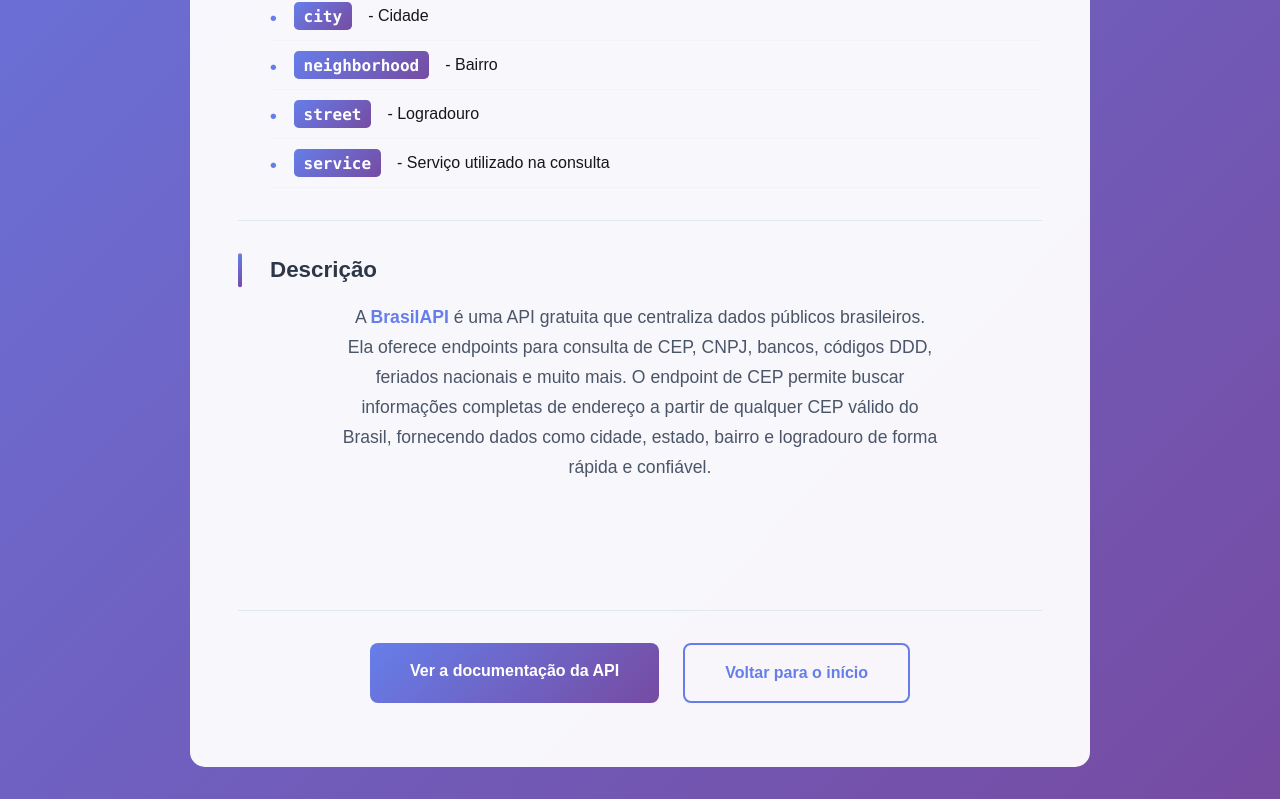
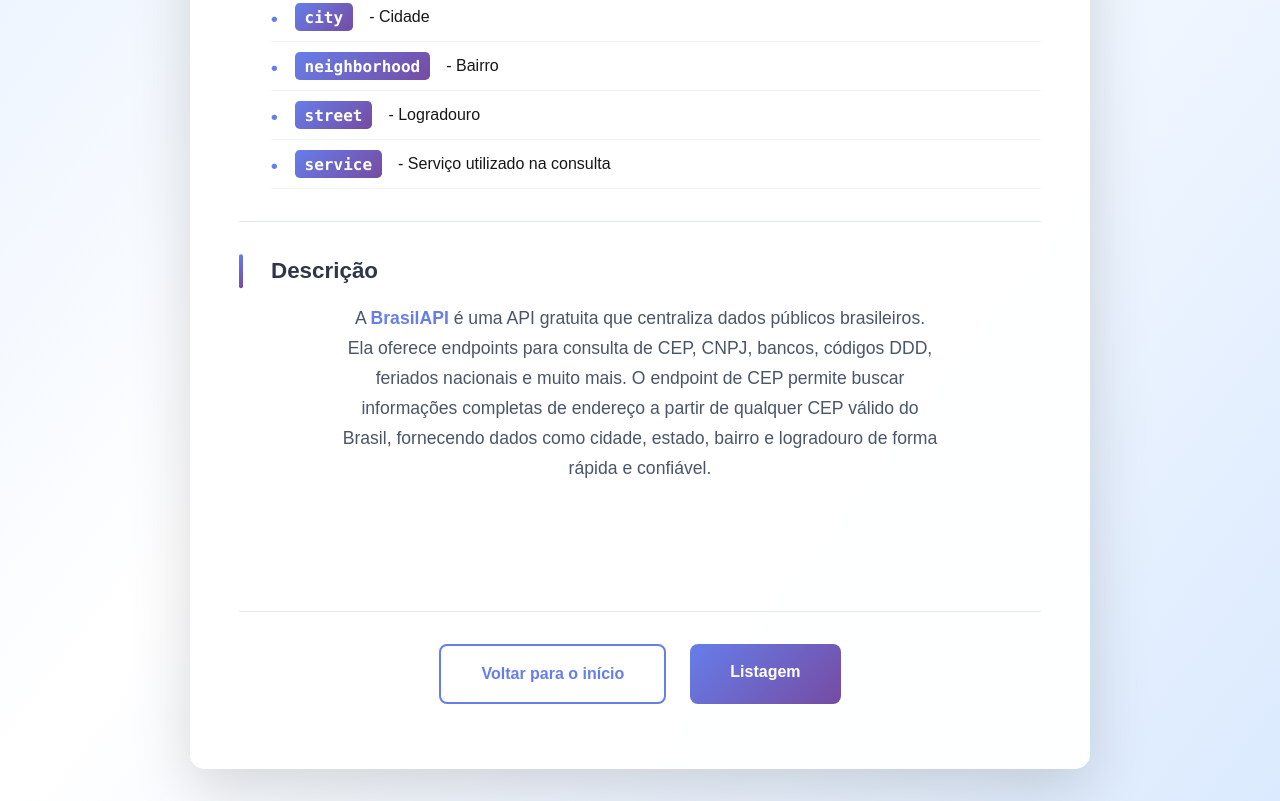
Before and after one commit to Luizricci/Projeto-API-Semestre, a Next.js app: page /descricao in a window 1280 px wide. Shown: the part 867-1668 px from the top of the page. Built offline with nearby package versions, Linux system fonts and the light colour scheme.

Commit message:
Feat: create page listagem

```diff
--- a/src/app/descricao/page.jsx
+++ b/src/app/descricao/page.jsx
@@ -49,11 +49,11 @@ export default function Descricao() {
                 </div>
 
                 <div className={styles.buttons}>
-                    <Link href="https://brasilapi.com.br/docs" target="_blank" className={styles.buttonPrimary}>
-                        Ver a documentação da API
-                    </Link>
                     <Link href="/home" className={styles.buttonSecondary}>
                         Voltar para o início
+                    </Link>
+                    <Link href="/listagem" target="_blank" className={styles.buttonPrimary}>
+                        Listagem
                     </Link>
                 </div>
             </div>
--- a/src/app/descricao/page.module.css
+++ b/src/app/descricao/page.module.css
@@ -1,20 +1,19 @@
 .container {
     min-height: 100vh;
-    background: linear-gradient(135deg, #667eea 0%, #764ba2 100%);
+    background: linear-gradient(to bottom right, #dbeafe 0%, #ffffff 50%, #dbeafe 100%);
     padding: 2rem;
 }
 
 .card {
     background: rgba(255,255,255,0.95);
-    border-radius: 0;
-    box-shadow: none;
+    border-radius: 15px;
+    box-shadow: 0 20px 60px rgba(0,0,0,0.15);
     padding: 4rem 3rem;
     max-width: 900px;
     width: 100%;
     margin: 0 auto;
-    backdrop-filter: none;
-    border: none;
-    border-radius: 15px;
+    backdrop-filter: blur(10px);
+    border: 1px solid rgba(255,255,255,0.2);
 }
 
 .title {
--- a/src/app/home/page.jsx
+++ b/src/app/home/page.jsx
@@ -1,16 +1,14 @@
 import Link from "next/link"
+import Image from "next/image"
 
 export default function Home() {
     return (
         <div className="bg-gradient-to-br from-blue-100 via-white to-blue-200 min-h-screen flex flex-col">
-            <header className="w-full py-6 bg-white shadow-md flex justify-center">
-                <h1 className="text-4xl font-extrabold text-blue-700 tracking-tight">APIHub</h1>
-            </header>
             <main className="flex flex-1 items-center justify-center p-4">
                 <div className="bg-white/90 backdrop-blur-lg p-10 rounded-2xl shadow-2xl text-center max-w-xl w-full border border-blue-100">
                     <div className="mb-8">
                         <h2 className="text-2xl font-semibold text-gray-800 mb-2">Sejam todos bem-vindos</h2>
-                        <p className="text-gray-500">Projeto de integração de APIs públicas brasileiras</p>
+                        <Image src="/MinhaFoto.png" alt="Descrição da imagem" width={500} height={300} className="rounded-lg shadow-md" />
                     </div>
 
                     <div className="space-y-4 text-left">
@@ -19,20 +17,21 @@ export default function Home() {
                             <span className="text-gray-800">Luiz Henrique Ricci Aureliano</span>
                         </div>
                         <div className="flex items-center gap-2 p-4 bg-blue-50 rounded-lg border border-blue-100">
-                            <span className="font-semibold text-blue-700">docente 1:</span>
-                            <span className="text-gray-800">Thiago</span>
+                            <span className="font-semibold text-blue-700">Nome da Escola:</span>
+                            <span className="text-gray-800">SENAI</span>
                         </div>
                         <div className="flex items-center gap-2 p-4 bg-blue-50 rounded-lg border border-blue-100">
-                            <span className="font-semibold text-blue-700">docente 2:</span>
-                            <span className="text-gray-800">Marcelo</span>
+                            <span className="font-semibold text-blue-700">Nome da Turma:</span>
+                            <span className="text-gray-800">2TDS1</span>
                         </div>
                     </div>
 
-                    <div className="my-8">
-                        <h3 className="text-xl font-bold text-blue-700 mb-2">Descrição</h3>
-                        <p className="text-gray-700 leading-relaxed">
-                            <span className="font-semibold text-blue-600">APIHub</span> é um projeto experimental e de código aberto, com o propósito de “transformar o Brasil em uma API”, centralizando endpoints modernos — como CEP, CNPJ, bancos, DDD, entre outros.
-                        </p>
+                    {/* Frase inspiradora */}
+                    <div className="my-8 p-6 bg-gradient-to-r from-blue-50 to-indigo-50 rounded-xl ">
+                        <blockquote className="text-lg italic text-gray-700 leading-relaxed">
+                            "A tecnologia é melhor quando aproxima as pessoas e simplifica suas vidas."
+                        </blockquote>
+                        <cite className="text-sm text-blue-600 font-medium block mt-2">— Matt Mullenweg</cite>
                     </div>
 
                     <Link
@@ -43,9 +42,6 @@ export default function Home() {
                     </Link>
                 </div>
             </main>
-            <footer className="w-full py-4 bg-white border-t border-blue-100 text-center text-gray-400 text-sm">
-                &copy; {new Date().getFullYear()} APIHub. Todos os direitos reservados.
-            </footer>
         </div>
     )
 }
--- /dev/null
+++ b/src/app/listagem/page.jsx
@@ -0,0 +1,14 @@
+import styles from './listagem.module.css';
+
+export default function Listagem() {
+    return (
+        <div className={styles.container}>
+            <div className={styles.card}>
+                <h1 className={styles.title}>Listagem de Endereços</h1>
+                <p className={styles.description}>
+                    Aqui você pode visualizar a listagem de endereços disponíveis na API.
+                </p>
+            </div>
+        </div>
+    )
+}
```
Also changed, not shown: src/app/home/page_temp.jsx (deleted), src/app/listagem/listagem.module.css (added), 1 other file (tests, documents, lock files or other folders).
